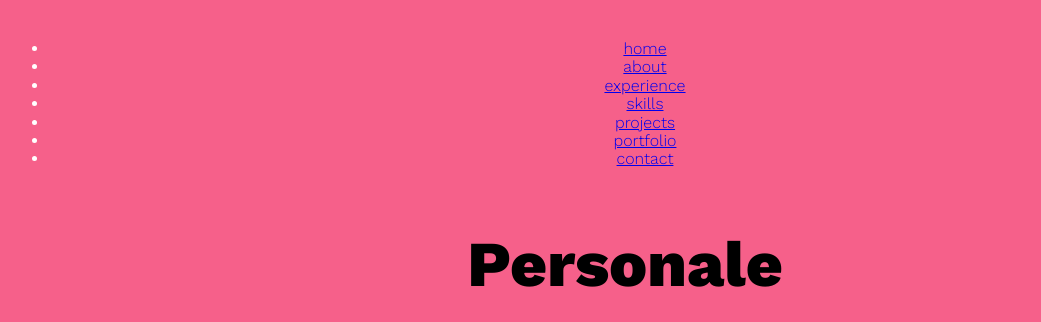
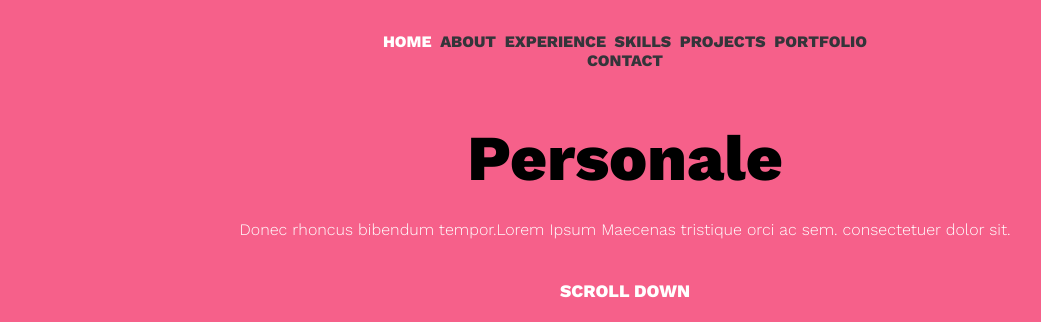
Before and after one commit to fjeansilva/personal-portfolio, a PHP site: page / in a window 1280 px wide. Shown: the top 322 px of the page, without its empty margins (15-1056 px from the left). Run offline with PHP 8.4, Linux system fonts and the light colour scheme; some libraries are stand-ins or nearby versions.

Commit message:
insert media queries for version web

```diff
--- a/css/style.css
+++ b/css/style.css
@@ -21,6 +21,37 @@
  * Media queries
  *
  */
+@media only screen and (min-width: 769px) {
+
+  .nav {
+    display: flex;
+  }
+
+  .navigation {
+    width: 40%;
+    list-style-type: none;
+    padding: 0;
+    margin: auto;
+    display: flex;
+    flex-flow: row wrap;
+    justify-content: space-around;
+  }
+
+  .navigation > .item a{
+    color: #34353a;
+  }
+
+  .navigation > .item a.active {
+    color: #fff;
+  }
+
+  .navigation > .item > a {
+    text-decoration: none;
+    text-transform: uppercase;
+    font-size: 1em;
+    font-weight: bold;
+  }
+}
 
 @media only screen and (max-width: 768px) {
   /* header */
@@ -405,7 +436,6 @@
   color: #fff;
 }
 
-
 /*
  *
  * Findme
--- a/index.html
+++ b/index.html
@@ -18,13 +18,13 @@
       </div>
       <nav class="nav">
         <ul class="navigation">
-          <li><a href="#">home</a></li>
-          <li><a href="#">about</a></li>
-          <li><a href="#">experience</a></li>
-          <li><a href="#">skills</a></li>
-          <li><a href="#">projects</a></li>
-          <li><a href="#">portfolio</a></li>
-          <li><a href="#">contact</a></li>
+          <li class="item"><a class="active" href="#">home</a></li>
+          <li class="item"><a href="#">about</a></li>
+          <li class="item"><a href="#">experience</a></li>
+          <li class="item"><a href="#">skills</a></li>
+          <li class="item"><a href="#">projects</a></li>
+          <li class="item"><a href="#">portfolio</a></li>
+          <li class="item"><a href="#">contact</a></li>
         </ul>
       </nav>
       <h1 class="title">Personale</h1>
```
